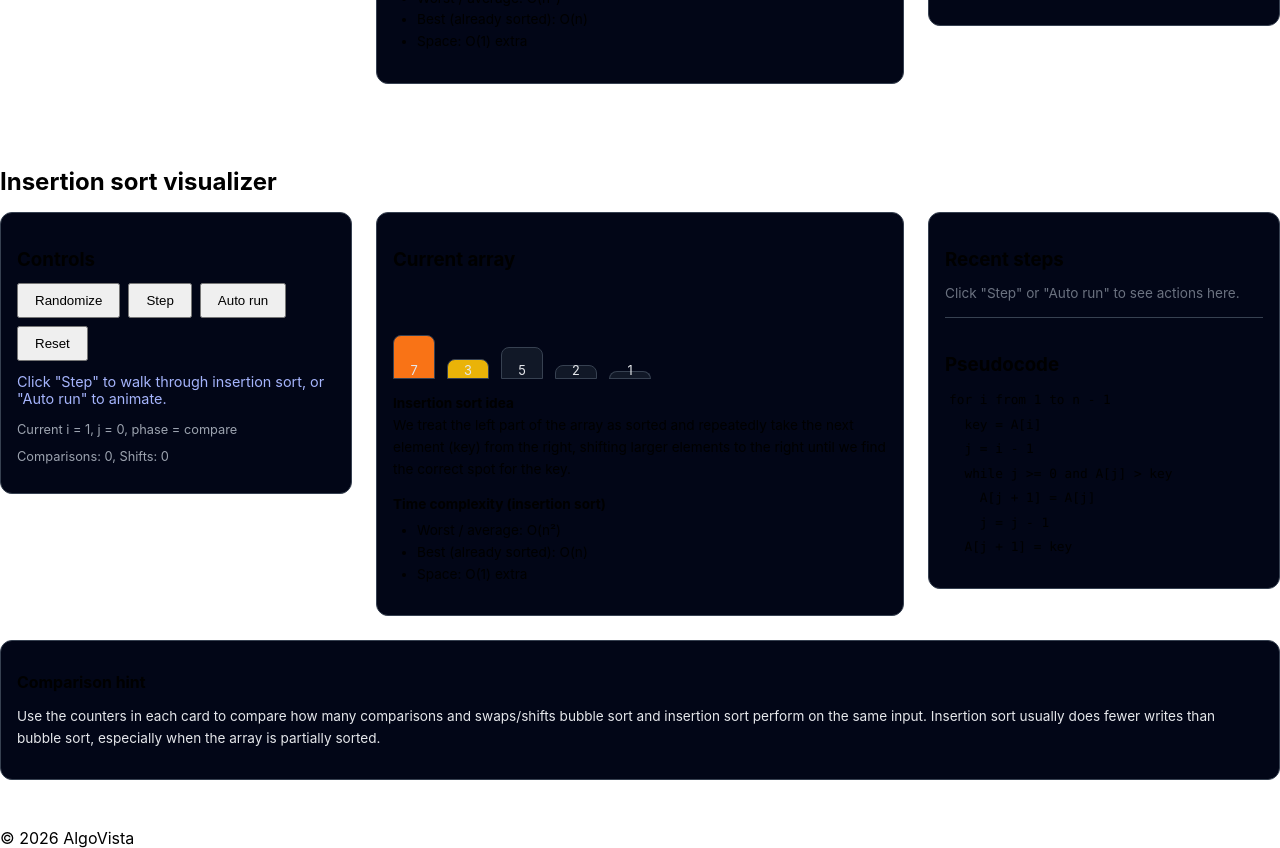
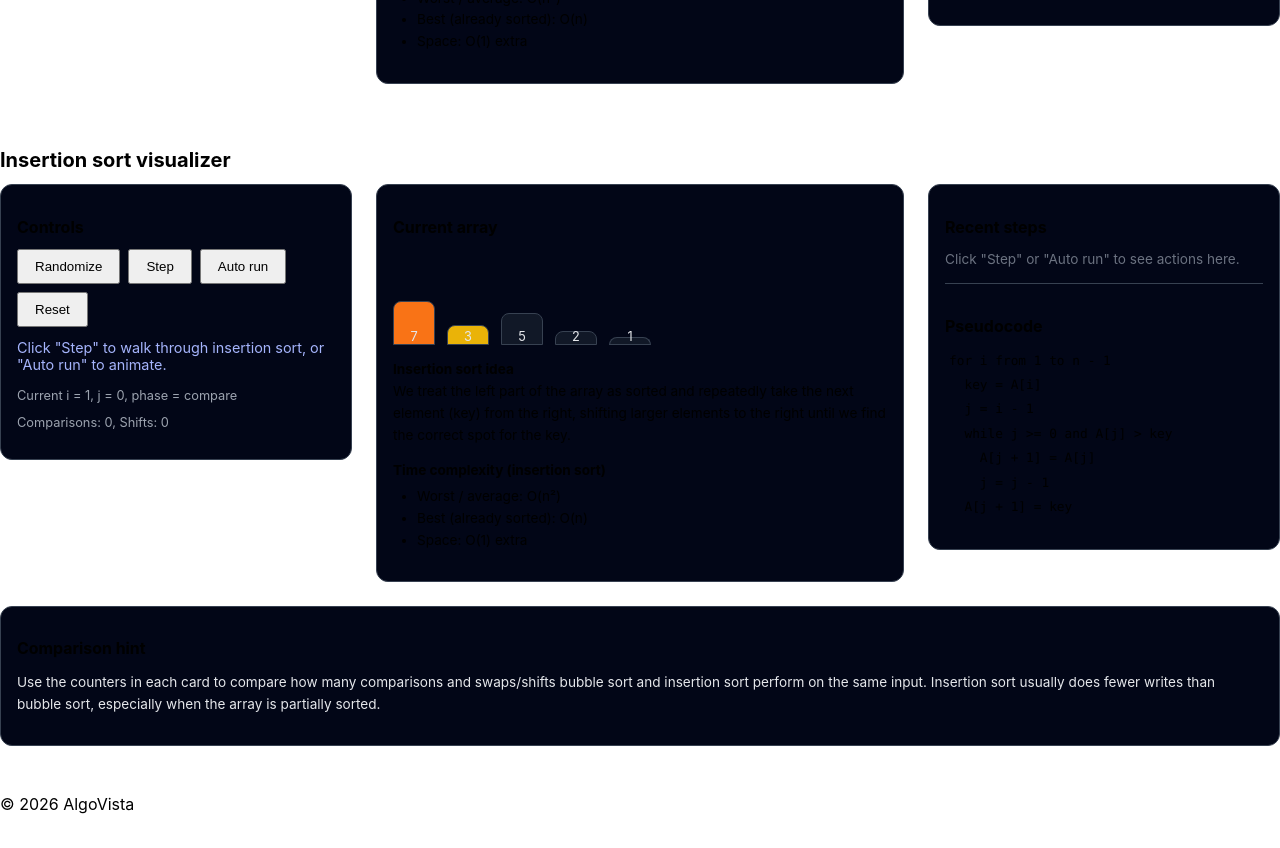
Before and after one commit to Alan-K-Biju-7/AlgoVista, a React (Create React App) app: page /simulator in a window 1280 px wide. Shown: the part 2040-2888 px from the top of the page. After the commit the page ends 2854 px from the top, so only its background shows below. Built offline with nearby package versions, Linux system fonts and the light colour scheme.

Commit message:
align insertion sort header and card typography with bubble sort

```diff
--- a/src/modules/sorting/InsertionSortVisualizer.jsx
+++ b/src/modules/sorting/InsertionSortVisualizer.jsx
@@ -146,8 +146,10 @@ function InsertionSortVisualizer() {
     (phase === 'compare' || phase === 'insert') && index === i;
 
   return (
-    <section style={{ marginTop: '2rem' }}>
-      <h2 style={{ marginBottom: '1rem' }}>Insertion sort visualizer</h2>
+    <section style={{ marginTop: '1rem' }}>
+      <h2 style={{ marginBottom: '0.75rem', fontSize: '1.25rem' }}>
+        Insertion sort visualizer
+      </h2>
 
       <div
         style={{
@@ -165,7 +167,7 @@ function InsertionSortVisualizer() {
             background: '#020617',
           }}
         >
-          <h3 style={{ marginBottom: '0.75rem' }}>Controls</h3>
+          <h3 style={{ marginBottom: '0.75rem', fontSize: '1rem' }}>Controls</h3>
           <div style={{ display: 'flex', flexWrap: 'wrap', gap: '0.5rem' }}>
             <button
               onClick={handleRandomize}
@@ -207,7 +209,7 @@ function InsertionSortVisualizer() {
           <p style={{ marginTop: '0.5rem', fontSize: '0.8rem', color: '#9ca3af' }}>
             Current i = {i}, j = {j}, phase = {phase}
           </p>
-          <p style={{ marginTop: '0.5rem', fontSize: '0.8rem', color: '#9ca3af' }}>
+          <p style={{ marginTop: '0.25rem', fontSize: '0.8rem', color: '#9ca3af' }}>
             Comparisons: {comparisonCount}, Shifts: {shiftCount}
           </p>
         </div>
@@ -220,7 +222,7 @@ function InsertionSortVisualizer() {
             background: '#020617',
           }}
         >
-          <h3 style={{ marginBottom: '0.75rem' }}>Current array</h3>
+          <h3 style={{ marginBottom: '0.75rem', fontSize: '1rem' }}>Current array</h3>
           <div
             style={{
               display: 'flex',
@@ -301,7 +303,7 @@ function InsertionSortVisualizer() {
             background: '#020617',
           }}
         >
-          <h3 style={{ marginBottom: '0.75rem' }}>Recent steps</h3>
+          <h3 style={{ marginBottom: '0.75rem', fontSize: '1rem' }}>Recent steps</h3>
           {history.length === 0 ? (
             <p style={{ fontSize: '0.85rem', color: '#6b7280' }}>
               Click "Step" or "Auto run" to see actions here.
@@ -321,7 +323,7 @@ function InsertionSortVisualizer() {
               borderTop: '1px solid #374151',
             }}
           >
-            <h3 style={{ marginBottom: '0.5rem' }}>Pseudocode</h3>
+            <h3 style={{ marginBottom: '0.5rem', fontSize: '1rem' }}>Pseudocode</h3>
             <pre
               style={{
                 fontSize: '0.8rem',
```
